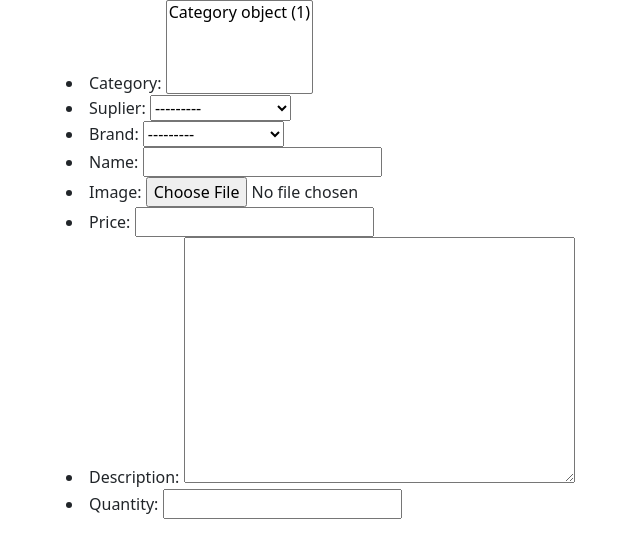
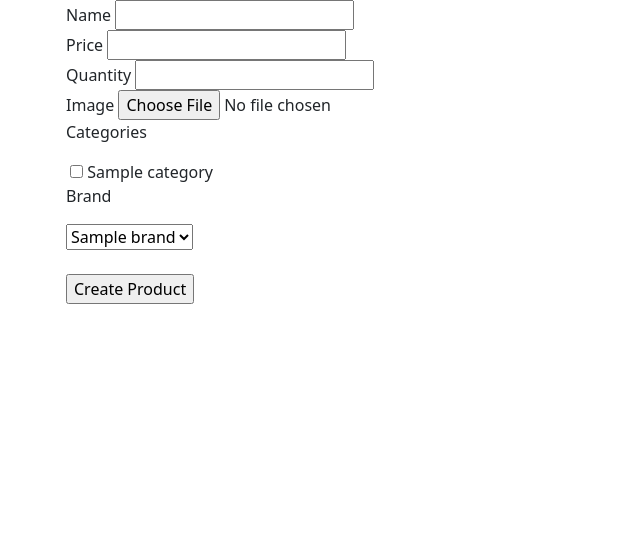
Before and after one commit to hitesh0404/ShopEase, a Django app: page /inventory/product/create/ in a window 1280 px wide. Shown: the part 56-600 px from the top of the page, without its empty margins (16-656 px from the left). Run offline with Django 5.2, Linux system fonts and the light colour scheme; data comes from the database, SQL or seed files in the repository; tables that the repository leaves empty hold one stand-in row (values such as "Sample post").

Commit message:
Update form

```diff
--- a/inventory/forms.py
+++ b/inventory/forms.py
@@ -1,5 +1,30 @@
 from django import forms
 from .models import Product
+
+
+class ProductUpdateForm(forms.Form):
+    name = forms.CharField(min_length=2,max_length=30,help_text="enter the Product name",required=True,label="Product Name")
+
+
+
+
+
+
+
+
+
+
+
+
+
+
+
+
+
+
+
+
+
 
 class ProductCreateForm(forms.ModelForm):
     class Meta:
--- a/inventory/templates/inventory/create_product.html
+++ b/inventory/templates/inventory/create_product.html
@@ -1,18 +1,44 @@
 {% extends 'base.html' %}
  {% block main %}
 <div class="container">
-  <form action="/inventory/product/create/" method="post">
+  <form action="/inventory/product/create/" method="post" enctype="multipart/form-data">
     {% csrf_token %}
-    <!-- <p>Categories</p>
+    <label for="name">Name</label>
+    <input type="text" id="name" name="name" required>
+    <br>
+    <label for="price">Price</label>
+    <input type="number" name="price" id="price" min="1" step="0.01" required>
+    <br>
+    <label for="quantity">Quantity</label>
+    <input type="number" name="quantity" id="quantity" min="1" required>
+    <br>
+    <label for="image">Image</label>
+    <input type="file" id="image" name="image" required>
+    <br>
+     <p>Categories</p>
     {% for category in categories  %}
         <label for="{{category.id}}"></label>
         <input type="checkbox" name="{{category.name}}" id="{{category.id}}"> {{category.name}}
         <br>
-    {% endfor %} -->
-    {{ form.as_ul }}
+    {% endfor %}
 
 
 
+    <p>Brand</p>
+    <select name="brand" id="" required>
+
+      {% for brand in brands %}
+
+          <option value="{{brand.id}}">
+            {{brand.name}}
+          </option>
+
+      {% endfor %}
+      </select>
+      <br>
+      <br>
+
+    <input type="submit" value="Create Product">
   </form>
 </div>
 
--- a/inventory/templates/inventory/product_detail.html
+++ b/inventory/templates/inventory/product_detail.html
@@ -9,7 +9,7 @@
             <h4 class="card-title">{{ product.name }}</h4>
             <span>₹ {{ product.price }}</span>
             <p class="card-text">{{ product.description }}</p>
-            <a href="" class="btn btn-warning">Update</a>&nbsp;&nbsp;
+            <a href="/inventory/product-update/{{product.id}}" class="btn btn-warning">Update</a>&nbsp;&nbsp;
             <a href="/inventory/product-delete/{{product.id}}" class="btn btn-danger">Delete</a>
         </div>
     </div>
--- a/inventory/urls.py
+++ b/inventory/urls.py
@@ -5,4 +5,5 @@ urlpatterns = [
     path('product/create/',views.ProductCreate.as_view(),name='product_create'),
     path('product-detail/<int:id>/',views.product_detail,name='product_detail'),
     path('product-delete/<int:id>/',views.product_delete,name='product_delete'),
+    path('product-update/<int:id>/',views.ProductUpdate.as_view(),name='product_update'),
 ]
--- a/inventory/views.py
+++ b/inventory/views.py
@@ -6,19 +6,51 @@ def product_list(request):
 
 from django.views import View
 from .models import Category,Brand
-from .forms import ProductCreateForm
+from account.models import User,SupplierProfile
+from .models import Brand
 class ProductCreate(View):
     def get(self,request):
-        # categories = Category.objects.all()
-        # brands =  Brand.objects.all()
-        # context = {
-        #     'categories' : categories,
-        #     'brands' : brands,
-        # }
-        form = ProductCreateForm()
-        return render(request,'inventory/create_product.html',{'form':form} )
+        categories = Category.objects.all()
+        brands =  Brand.objects.all()
+        context = {
+            'categories' : categories,
+            'brands' : brands,
+        }
+        return render(request,'inventory/create_product.html',context )
+
+
     def post(self,request):
-        pass
+        print(request.POST)
+        name = request.POST.get('name')
+        price = request.POST.get('price')
+        if request.FILES:
+            image = request.FILES.get('image')
+        else:
+            image = "product_images/main/gopro_hero10.jpg"
+        quantity = request.POST.get('quantity')
+        suplier = SupplierProfile.objects.first()
+        brand = request.POST.get('brand')
+        product = Product(
+                            name = name,
+                            price=float(price),
+                            quantity=int(quantity),
+                            image=image,
+                            suplier=suplier,
+                            brand=Brand.objects.get(pk=int(brand))
+                        )
+        product.save()
+        categories = Category.objects.all()
+        for category in categories:  #  [smartphone watch  homeapp]
+            cat = request.POST.get(category.name,None)
+            if cat:
+                product.category.add(category)
+        product.save()
+        return redirect('product_list')
+
+
+
+
+
 
 def product_detail(request,id):
     product = get_object_or_404(Product,id=id)
@@ -31,3 +63,33 @@ def product_delete(request,id):
     elif request.method == "POST":
         product.delete()
     return redirect('product_list')
+
+
+from .forms import ProductUpdateForm
+
+class ProductUpdate(View):
+    def get(self,request,id):
+        print("here ")
+        product = get_object_or_404(Product,pk=id)
+        form = ProductUpdateForm(initial={
+            'name':product.name
+        })
+        context =   {
+            'form':form,
+            'product':product
+        }
+        return render(request,'inventory/product_update.html',context)
+
+    def post(self,request,id):
+        product = get_object_or_404(Product,pk=id)
+        form = ProductUpdateForm(request.POST)
+        if form.is_valid():
+            product.name = form.cleaned_data['name']
+            product.save()
+            return redirect('product_list')
+        else:
+            context =   {
+            'form':form,
+            'product':product
+            }
+            return render(request,'inventory/product_update.html',context)
--- a/templates/base.html
+++ b/templates/base.html
@@ -52,6 +52,7 @@
                             <li class="nav-item">
                                 <a class="nav-link" href="/inventory/product/create/">Create Product</a>
                             </li>
+
                             <li class="nav-item dropdown">
                                 <a
                                     class="nav-link dropdown-toggle"
```
Also changed, not shown: inventory/templates/inventory/product_update.html (added, +24 -0 lines), templates/404.html (added, +11 -0 lines), media/brand_logo/random_cat.jpg (added), media/product_images/main/random_cat_jTN4Htv.jpg (added).
